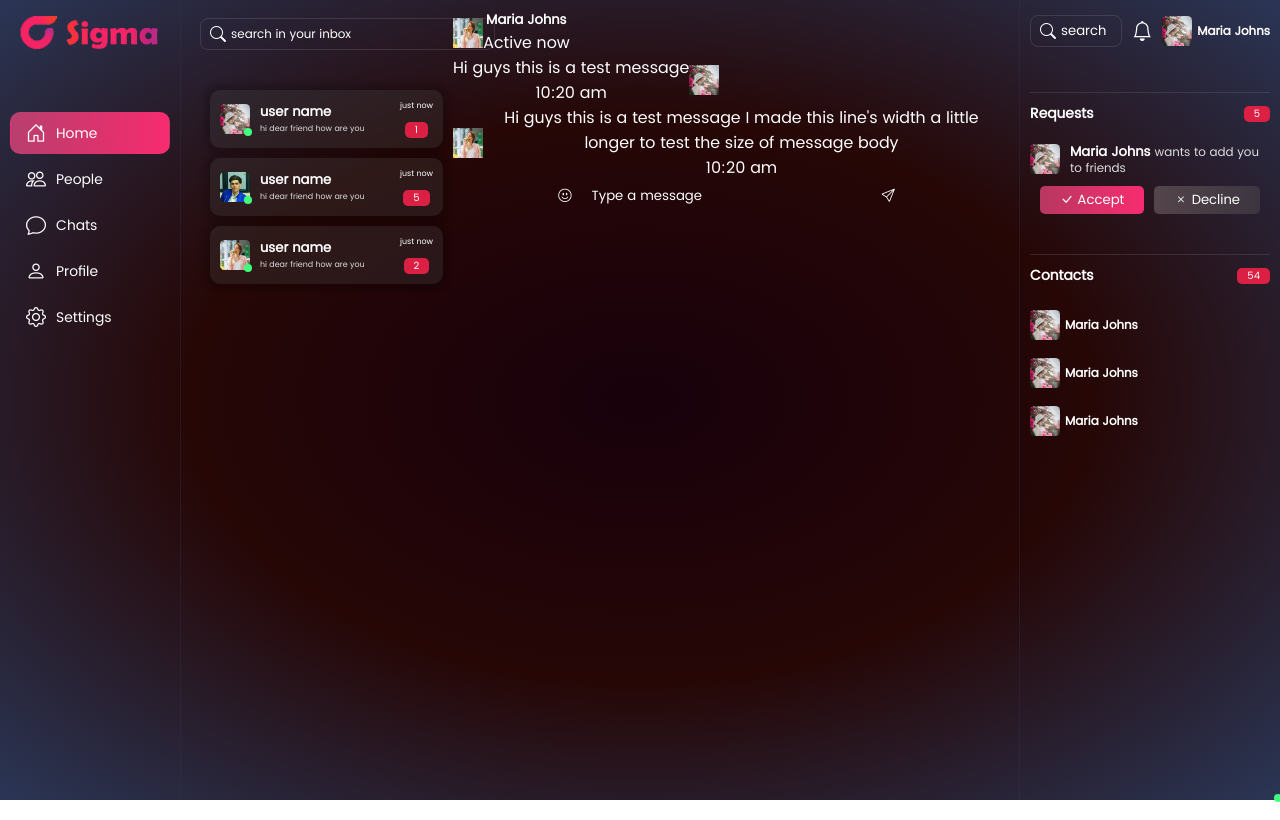
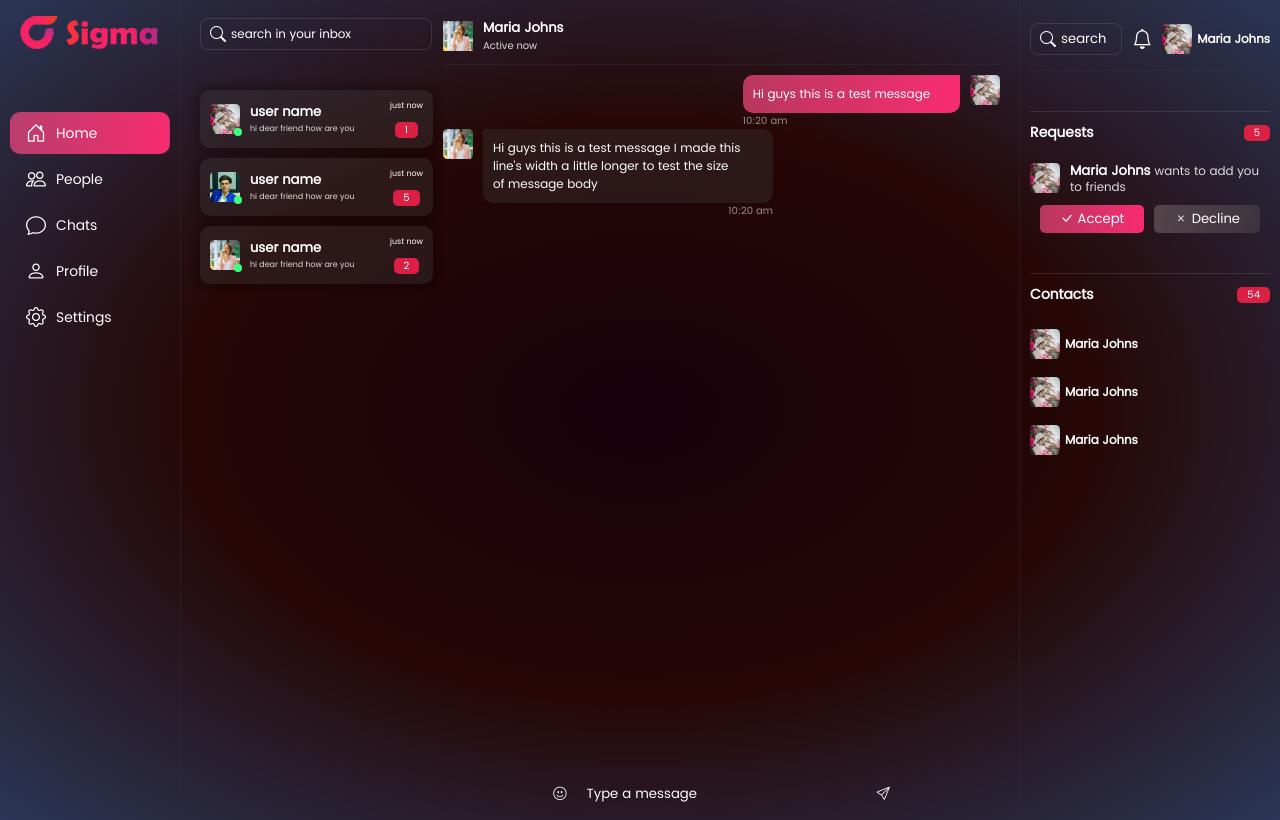
Before and after one commit to Aliherawi7/sigma-ui, a React (Create React App) app: page /chat in a window 1280 px wide. Built offline with nearby package versions, Linux system fonts and the light colour scheme.

Commit message:
styles for new elements in chat components are being added

```diff
--- a/src/pages/Chat/Chat.css
+++ b/src/pages/Chat/Chat.css
@@ -8,7 +8,7 @@
     background-color: #3e3e3e54;
     border-radius: 10px;
     padding: 10px;
-    margin: 10px;
+    margin: 10px 0;
     justify-content: space-between;
     cursor: pointer;
 }
@@ -17,15 +17,12 @@
     margin-bottom: 40px;
 }
 .contacts_list .search_bar input{
-    width: 100%;
+    width: 190px;
 }
 .contacts_list .search_bar input::placeholder{
     font-size: 12px;
 }
 
-.contact_info_container{
-
-}
 .active_badge{
     position: absolute;
     width: 8px;
@@ -55,3 +52,85 @@
     font-size: 8px;
     margin-bottom: 10px;
 }
+
+/* message panel */
+
+.header{
+    border-bottom: 1px solid #363b5e45;
+    margin-bottom: 10px;
+    margin-top: 8px;
+    padding-bottom: 10px;
+}
+.header .contact_name_status{
+    margin-left: 10px;
+}
+
+.header .contact_name_status .active_badge{
+    position: relative;
+}
+.header .last_seen{
+    font-size: 10px;
+    color: #ddd;
+    text-align: left;
+}
+
+
+.messages_panel{
+    position: relative;
+    width: 100%;
+    display: flex;
+    height: 100vh;
+    flex-direction: column;
+    margin-left: 10px;
+}
+
+.messages_container .receive_message{
+    align-self: flex-start;
+}
+.messages_container .send_message{
+    align-self: flex-end;
+}
+
+.message_panel .message_value{
+    text-align: left;
+    padding: 10px;
+    padding-right: 30px;
+    border-radius: 10px;
+    font-size: 12px;
+    max-width: 250px;
+}
+
+.message_panel .profile_avatar_small{
+    align-self: flex-start;
+}
+
+.receive_message .message_body .message_value{
+    border-top-left-radius: 0;
+    margin-left: 10px;
+    background: #3e3e3e54;
+}
+.send_message .message_body .message_value{
+    border-top-right-radius: 0;
+    margin-right: 10px;
+    background: linear-gradient(to right, var(--main_color_light), var(--main_color));
+}
+
+.receive_message .message_body{
+    align-items: flex-end;
+}
+.send_message .message_body{
+    align-items: flex-start;
+}
+
+.message_date{
+    font-size: 10px;
+    color: #dddddda3;
+}
+
+
+.messages_panel .input_panel{
+    position: absolute;
+    bottom: 0;
+    left: 0;
+    right: 0;
+}
```
